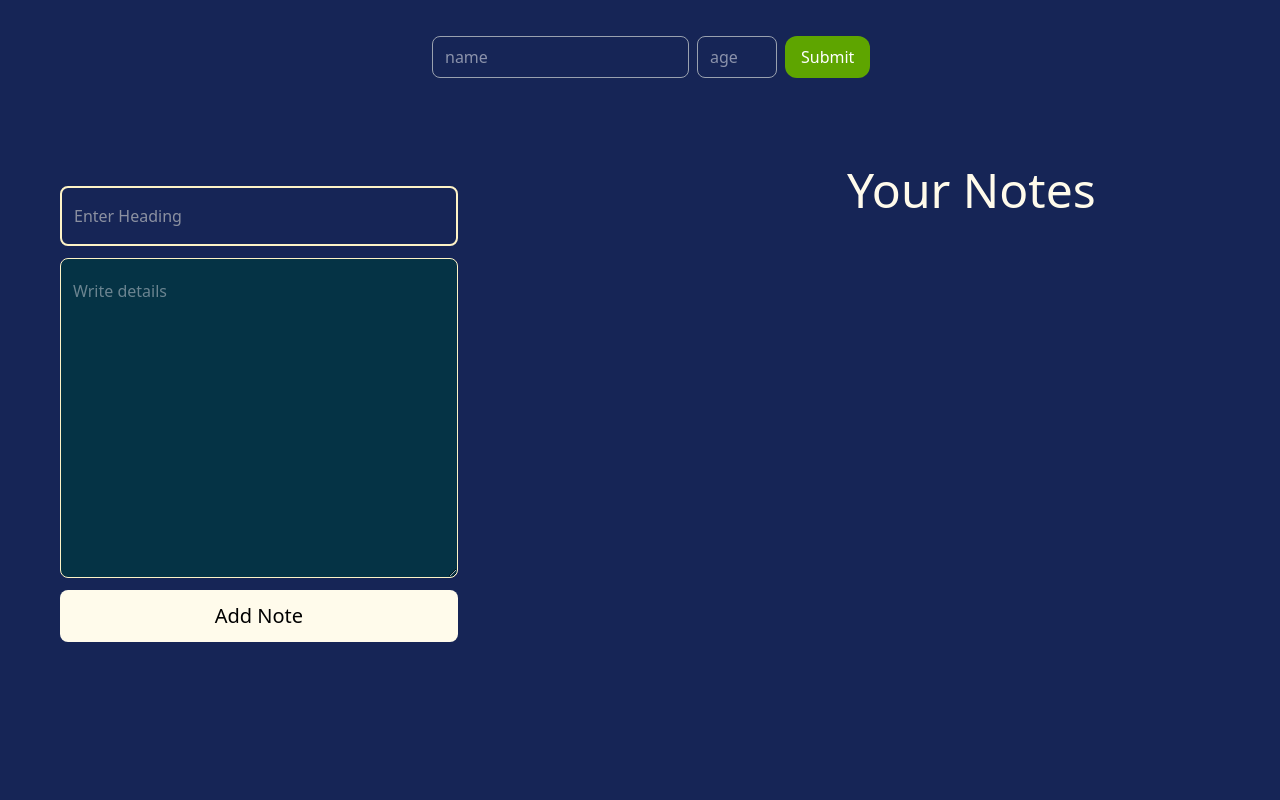
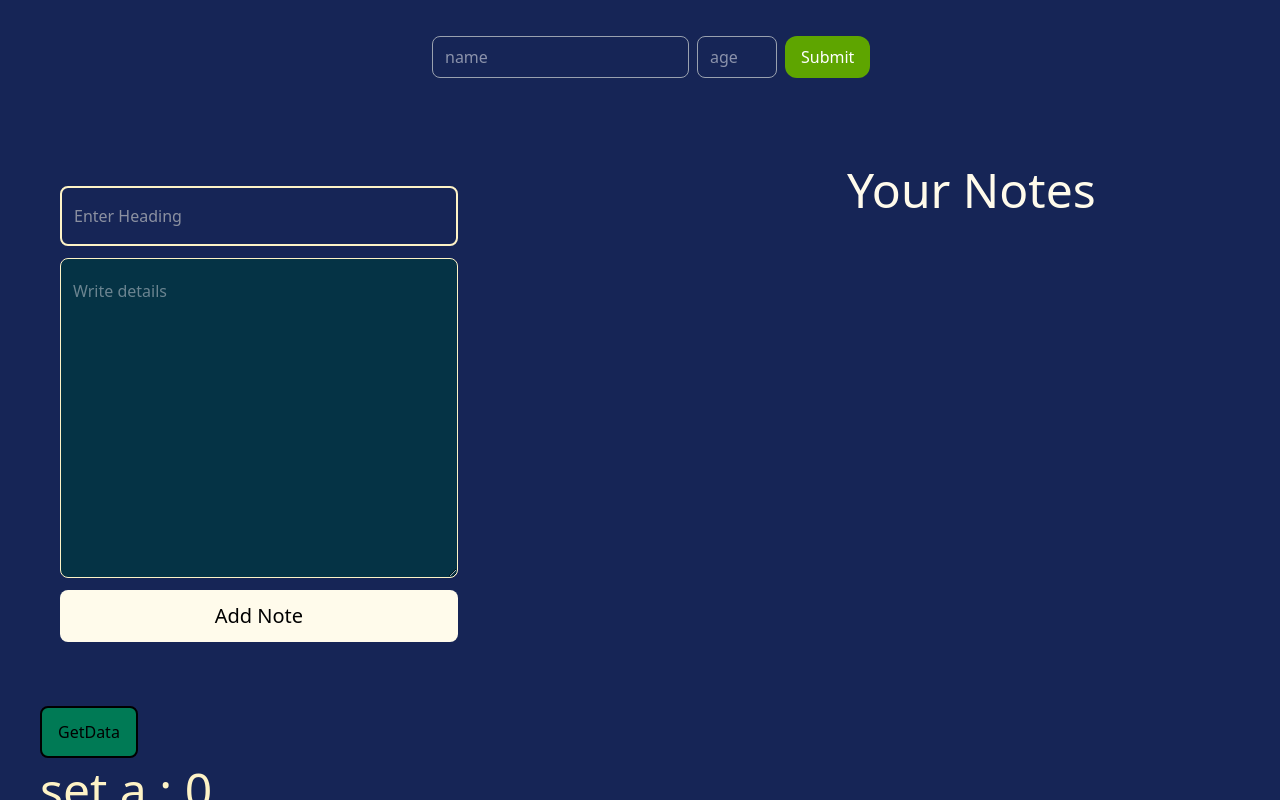
Before and after one commit to 13-soham/ui_react, a React (Vite) app: page / in a window 1280 px wide. Shown: the part 800-1600 px from the top of the page. Built offline with nearby package versions, Linux system fonts and the light colour scheme.

Commit message:
api_useeff_start

```diff
--- a/package.json
+++ b/package.json
@@ -11,6 +11,7 @@
   },
   "dependencies": {
     "@tailwindcss/vite": "^4.1.15",
+    "axios": "^1.13.1",
     "lucide": "^0.548.0",
     "lucide-react": "^0.548.0",
     "react": "^19.1.1",
--- /dev/null
+++ b/src/components/Part02/API01.jsx
@@ -0,0 +1,24 @@
+import React, { useState } from 'react'
+import axios from 'axios';
+
+const API01 = () => {
+    const [data, setdata] = useState([]);
+    const getAPI = async () => {
+        let response = await axios.get("https://picsum.photos/v2/list");     // using axios
+        // console.log(response);
+        setdata(response.data);
+    }
+
+    return (
+        <div>
+            <button onClick={() => getAPI()} className='px-4 py-3 bg-emerald-700 border-2 border-black rounded-lg active:scale-95 transition-transform duration-150 cursor-pointer'>GetData</button>
+            <div>
+                {data.map((elem, idx)=>{
+                    return <h3 key={idx}>hello {elem.author}</h3>
+                })}
+            </div>
+        </div>
+    )
+}
+
+export default API01;
--- a/src/components/Part02/Note02.jsx
+++ b/src/components/Part02/Note02.jsx
@@ -7,7 +7,7 @@ const Note02 = () => {
 
     let submitHandler = (e) => {
         e.preventDefault();
-        console.log(Heading , Details);
+        // console.log(Heading , Details);
 
         setOutput([...Output, {Heading, Details}]);
 
--- a/src/components/Part02/Part02.jsx
+++ b/src/components/Part02/Part02.jsx
@@ -1,12 +1,44 @@
 import React from 'react'
 import Note01 from './Note01';
 import Note02 from './Note02';
+import axios from 'axios';
+import API01 from './API01';
+import UseEff from './UseEff';
 
 const Part02 = () => {
+
+  // function getAPI(){
+  //   let res = fetch("https://jsonplaceholder.typicode.com/todos/1");
+  //   res
+  //   .then((raw)=>raw.json())
+  //   .then((read)=>{
+  //     setTimeout(()=>{                                    // using promise
+  //       console.log(read);
+  //     },2 * 1000);
+  //   })
+  //   .catch((err)=>{
+  //     console.log(err);
+  //   });
+  // }
+
+  // async function getAPI(){
+  //   let res = await fetch("https://jsonplaceholder.typicode.com/posts");       // using async-await
+  //   let data = await res.json();
+  //   console.log(data);
+  // }
+
+  // const getAPI = async ()=>{
+  //   let response = await axios.get("https://picsum.photos/v2/list");     // using axios
+  //   console.log(response);
+  // }
+
+
   return (
     <div className='h-screen w-full bg-blue-950 px-10 py-5 overflow-auto scrollbar-hide'>
       <Note01/>
       <Note02/>
+      <API01/>
+      <UseEff/>
     </div>
   )
 }
--- /dev/null
+++ b/src/components/Part02/UseEff.jsx
@@ -0,0 +1,41 @@
+import React, { useEffect, useState } from 'react'
+
+const UseEff = () => {
+    const [A, setA] = useState(0);
+    const [B, setB] = useState(0);
+
+    function changeA(){
+        console.log("A is changing...");
+    }
+    function changeB(){
+        console.log("B is changing...");
+    }
+
+    // useEffect(function (){
+    //     console.log("useEffect is running...");      // log after both button clicking
+    // });
+
+    // useEffect(function (){
+    //     console.log("useEffect is running...");      // log after only A button clicking
+    // },[A]);
+
+    useEffect(function (){
+        console.log("useEffect is running...");      // log after only B button clicking
+    },[B]);
+
+    return (
+      // UseEffect-Hook → it is a React hook that synchronize a component with an external system.
+    <div>
+        <h1 className='text-5xl text-amber-100 py-2'>set a : {A}</h1>
+        <h1 className='text-5xl text-amber-100 py-2 mb-1'>set b : {B}</h1>
+        <button onClick={()=>{
+            setA(A+1);
+        }} className='px-4 py-3 bg-amber-950 border-2 border-black rounded-lg active:scale-95 transition-transform duration-150 cursor-pointer text-amber-50 mx-2'>A</button>
+        <button onClick={()=>{
+            setB(B+1);
+        }} className='px-4 py-3 bg-amber-600 border-2 border-black rounded-lg active:scale-95 transition-transform duration-150 cursor-pointer'>B</button>
+    </div>
+  )
+}
+
+export default UseEff;
```
Also changed, not shown: 1 other file (tests, documents, lock files or other folders).
